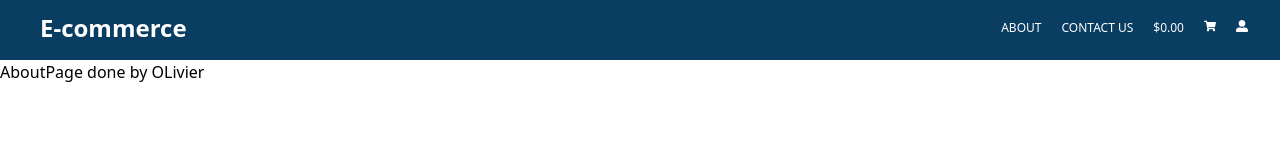
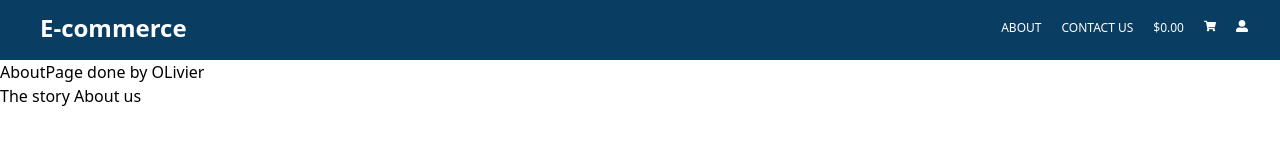
Before and after one commit to Philemon-ndayishimiye/DynE-commerce, a React (Create React App) app: page /about in a window 1280 px wide. Shown: the top 160 px of the page. Built offline with nearby package versions, Linux system fonts and the light colour scheme.

Commit message:
some changes on About made

```diff
--- a/src/Components/Pages/AboutPage.js
+++ b/src/Components/Pages/AboutPage.js
@@ -3,6 +3,9 @@ import React from 'react'
 export default function AboutPage() {
   return (
 
-    <div>AboutPage done by OLivier</div>
+    <div>AboutPage done by OLivier
+      <p> The story About us</p>
+    </div>
+
   )
 }
```
